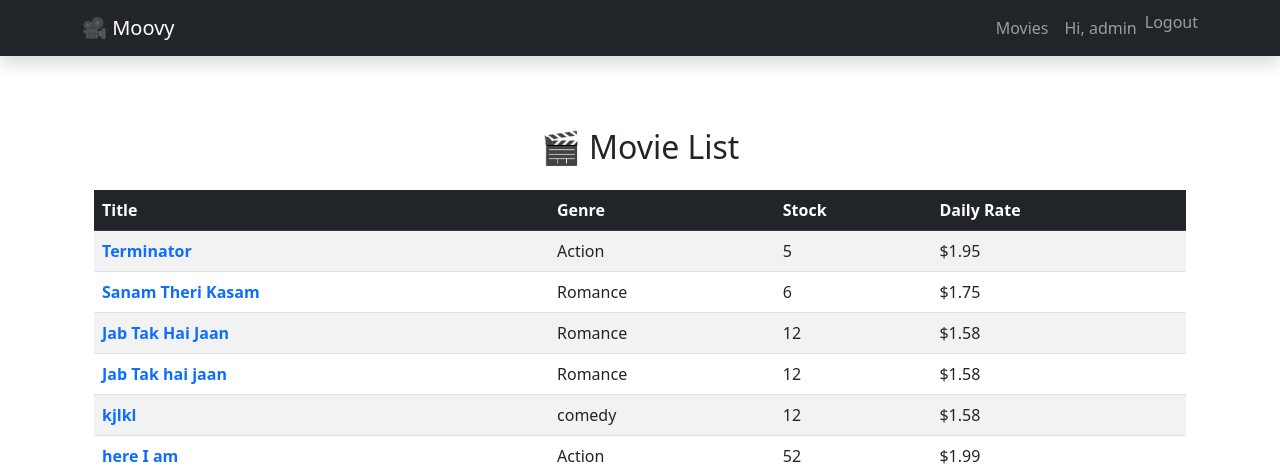
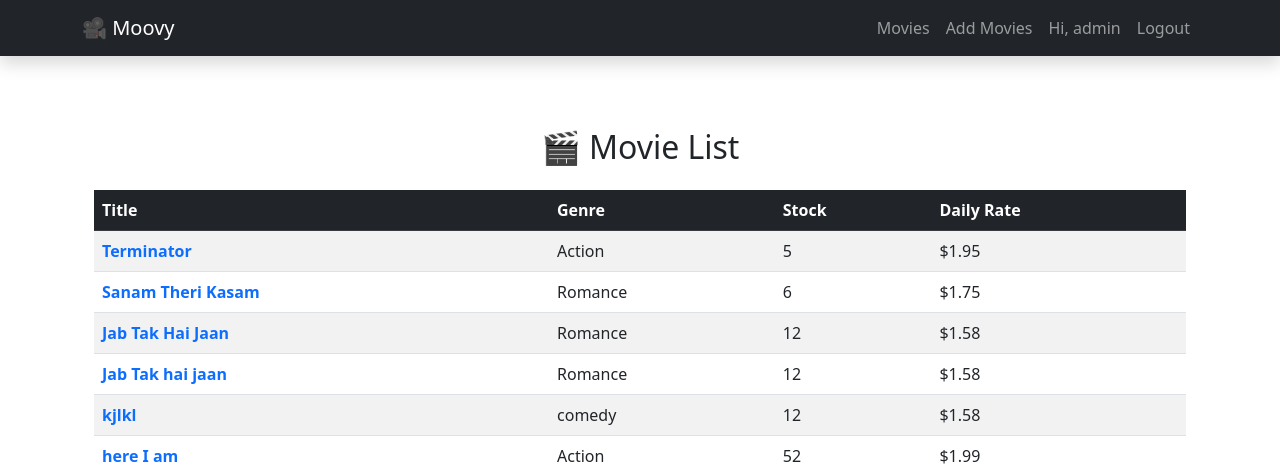
Before and after one commit to vihangarasanjali/Moovy, a Django app: page /movies/ in a window 1280 px wide. Shown: the top 476 px of the page. Run offline with Django 3.2, Linux system fonts and the light colour scheme; a user stored in the database is signed in; data comes from the database, SQL or seed files in the repository; both versions use the stored data as it was after the commit.

Commit message:
Implemented register functions, Admin panel

```diff
--- a/movies/views.py
+++ b/movies/views.py
@@ -1,7 +1,8 @@
 from django.http import HttpResponse,Http404
 from django.shortcuts import render, get_object_or_404
 from .models import Movie, Genre
-
+from django.contrib.auth.forms import UserCreationForm
+from django.shortcuts import redirect
 # Create your views here.
 def index(request):
     movies = Movie.objects.all()
@@ -11,3 +12,14 @@ def detail(request, movie_id):
 
     movie = get_object_or_404(Movie, id=movie_id)  # Fetch the movie by ID
     return render(request, 'movies/detail.html', {'movie': movie})
+
+def register(request):
+    if request.method == 'POST':
+        form = UserCreationForm(request.POST)
+        if form.is_valid():
+            form.save()
+            return redirect('login')  # or wherever you want
+    else:
+        form = UserCreationForm()
+
+    return render(request, 'register.html', {'form': form})
--- a/templates/base.html
+++ b/templates/base.html
@@ -53,20 +53,26 @@
             <li class="nav-item"><a class="nav-link" href="{% url 'movies:index' %}">Movies</a></li>
 
             {% if user.is_authenticated %}
+              {% if user.is_staff %}
+                <li class="nav-item">
+                  <a class="nav-link" href="/admin/">Add Movies</a>
+                </li>
+              {% endif %}
               <li class="nav-item nav-link">Hi, {{ user.username }}</li>
               <li class="nav-item">
                 <form method="post" action="{% url 'logout' %}" style="display:inline;">
                   {% csrf_token %}
-                  <button type="submit" class="btn btn-link nav-link" style="padding: 0; border: none; cursor: pointer; display: inline;">
+                  <button type="submit" class="btn btn-link nav-link" style=" cursor: pointer; display: inline;">
                     Logout
                   </button>
                 </form>
               </li>
             {% else %}
               <li class="nav-item"><a class="nav-link" href="{% url 'login' %}">Login</a></li>
-              <li class="nav-item"><a class="nav-link" href="#">Register</a></li>
+              <li class="nav-item"><a class="nav-link" href="{% url 'register' %}">Register</a></li>
             {% endif %}
           </ul>
+
         </div>
       </div>
     </nav>
--- a/vidly/urls.py
+++ b/vidly/urls.py
@@ -25,6 +25,7 @@ from django.conf.urls.static import static
 
 
 
+
 movie_resource = MovieResource()
 
 urlpatterns = [
@@ -35,6 +36,8 @@ urlpatterns = [
     path('accounts/login/', auth_views.LoginView.as_view(template_name='login.html'), name='login'),
     path('accounts/profile/', views.profile, name='profile'),  # Profile view (protected)
     path('accounts/logout/', LogoutView.as_view(next_page='home'), name='logout'),
+    path('register/', movies_views.register, name='register'),
+
 ]
 
 if settings.DEBUG:
```
Also changed, not shown: templates/register.html (added, +10 -0 lines), db.sqlite3, movies/admin.py (line endings or trailing spaces).
